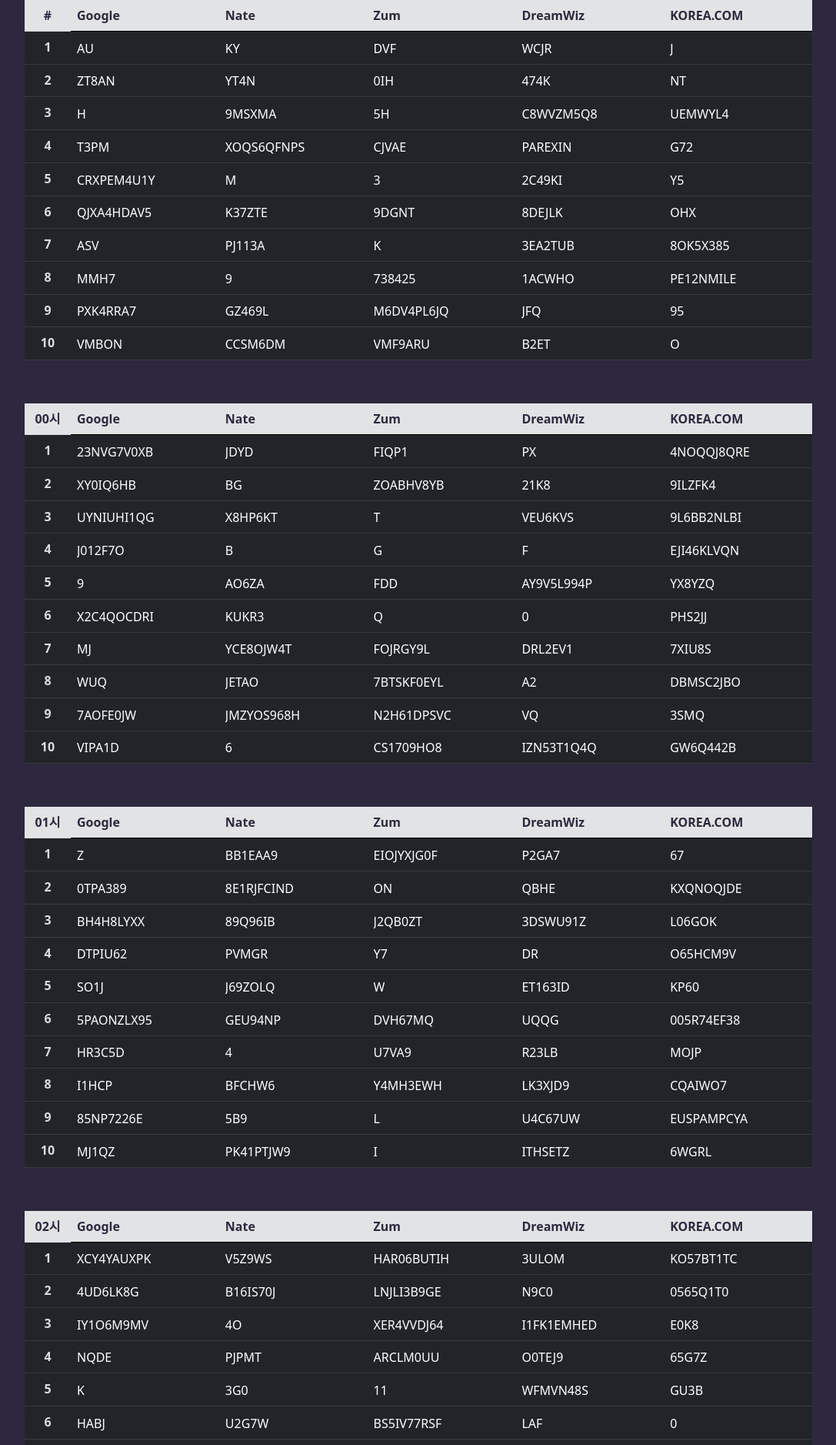
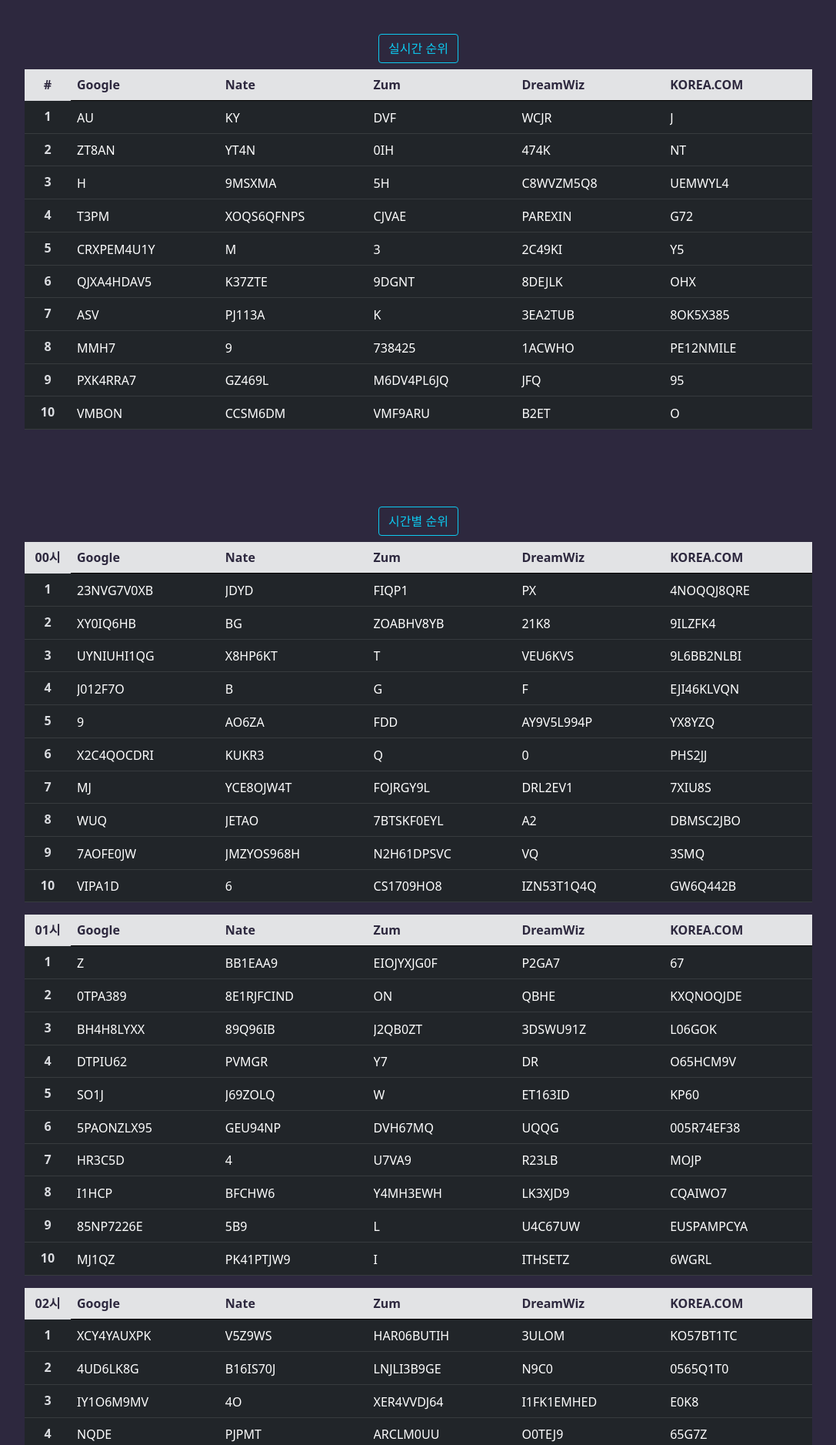
Before and after one commit to Hyeonjae-K/Keywords-service, a Flask app: page / in a window 1280 px wide. Shown: the part 56-1933 px from the top of the page at 77% size, without its empty margins (96-1183 px from the left). Run offline with Flask 2, Linux system fonts and the light colour scheme.

Commit message:
실시간, 시간별 안내 구현

```diff
--- a/static/css/style.css
+++ b/static/css/style.css
@@ -11,7 +11,7 @@ body {
     width: 80%;
     margin-left: 10%;
     margin-right: 10%;
-    margin-top: 56px;
+    margin-top: 0px;
 }
 
 .table-style th[scope=row] {
@@ -61,3 +61,8 @@ header {
 .col1-color {
     color: #2d283e;
 }
+
+.desc-text {
+    text-align: center;
+    margin-top: 100px;
+}
--- a/templates/index.html
+++ b/templates/index.html
@@ -31,8 +31,12 @@
         </nav>
     </header>
 
+    <!-- now ranking title -->
+    <div class="desc-text">
+    <h2 class="btn btn-outline-info">실시간 순위</h2>
+    </div>
+
     <!--  now ranking table  -->
-
     <table class="table table-dark table-hover table-style">
         <thead class="table-secondary">
             <tr>
@@ -57,7 +61,12 @@
         </tbody>
     </table>
 
-    <!-- ranking table -->
+    <!-- before ranking title -->
+    <div class="desc-text">
+        <h2 class="btn btn-outline-info">시간별 순위</h2>
+    </div>
+
+    <!-- before ranking table -->
     {% for time in data["Google"] %}
     <table class="table table-dark table-hover table-style">
         <thead class="table-secondary">
```
